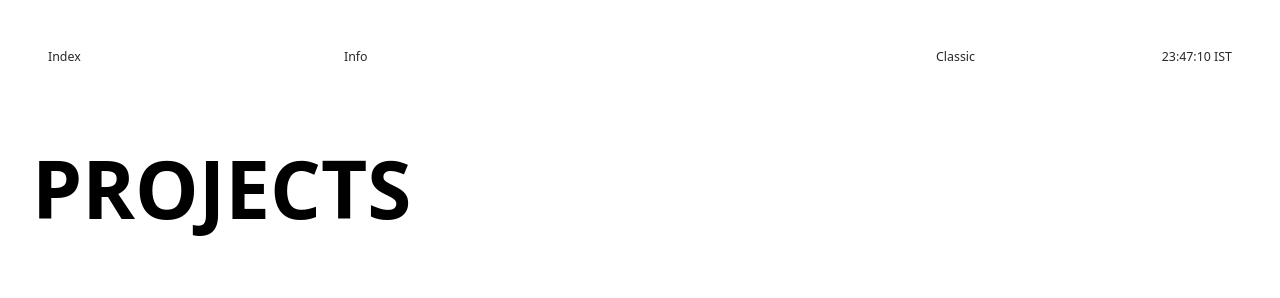
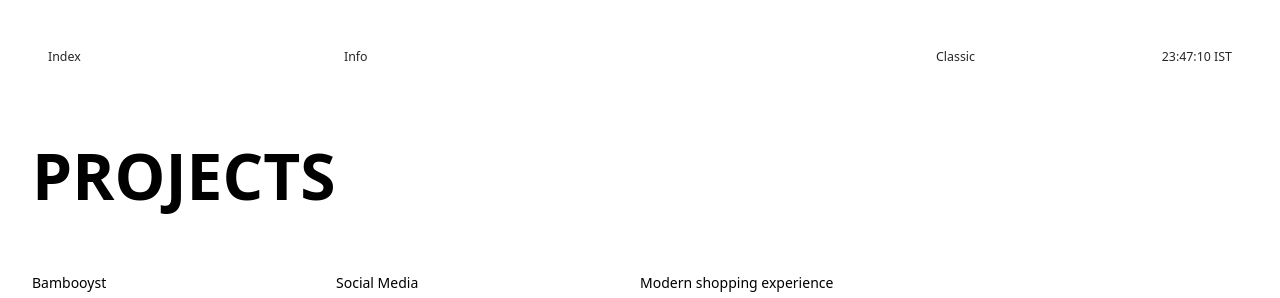
Before and after one commit to parmanandojha/portfolio-parmanand, a React (Vite) app: page / in a window 1280 px wide. Shown: the top 298 px of the page. Built offline with nearby package versions, Linux system fonts and the light colour scheme.

Commit message:
9am v-3 18 march

```diff
--- a/src/components/info.jsx
+++ b/src/components/info.jsx
@@ -8,6 +8,7 @@ function Info() {
     const yearRef = useRef(null);
     const titleRef1 = useRef(null);
     const titleRef2 = useRef(null);
+    const titleRef3 = useRef(null);
     const contactRef = useRef(null);
     const taglineRef = useRef(null);
 
@@ -23,7 +24,7 @@ function Info() {
             });
 
             // Setup initial states
-            gsap.set([nameRef.current, yearRef.current, titleRef1.current, titleRef2.current], {
+            gsap.set([nameRef.current, yearRef.current, titleRef1.current, titleRef2.current, titleRef3.current], {
                 y: 100,
                 opacity: 0
             });
@@ -36,6 +37,7 @@ function Info() {
               .to([yearRef.current, contactRef.current], { y: 0, opacity: 1, stagger: 0.1 }, "-=0.7")
               .to(titleRef1.current, { y: 0, opacity: 1 }, "-=0.5")
               .to(titleRef2.current, { y: 0, opacity: 1 }, "-=0.7")
+              .to(titleRef3.current, { y: 0, opacity: 1 }, "-=0.9")
               .to(taglineRef.current, { opacity: 1, duration: 0.8 }, "-=0.3");
 
         }, containerRef); // Scope to container
@@ -62,6 +64,7 @@ function Info() {
                     <div><span ref={titleRef2} className="text-[4vh] md:text-[10vh] font-semibold uppercase inline-block py-2 md:py-0">Designer</span></div>
                     <div ref={taglineRef} className="my-2 mx-0 md:mx-1 text-[1.55vh]"><span>Crafting Narrative<br></br>Through Design.</span></div>
                 </div>
+
             </div>
         </div>
         </>
--- a/src/components/work.jsx
+++ b/src/components/work.jsx
@@ -452,7 +452,7 @@ function Work() {
 
     return (
         <div ref={containerRef} className="relative h-full content-center py-12 md:py-24">
-            <h1 ref={headerRef} className="text-[4vh] md:text-[8vh] lg:text-[10vh] font-semibold uppercase inline-block">Projects</h1>
+            <h1 ref={headerRef} className="text-[8vh] font-semibold uppercase inline-block">Projects</h1>
 
             {projects.map((project, index) => (
                 <div
```
